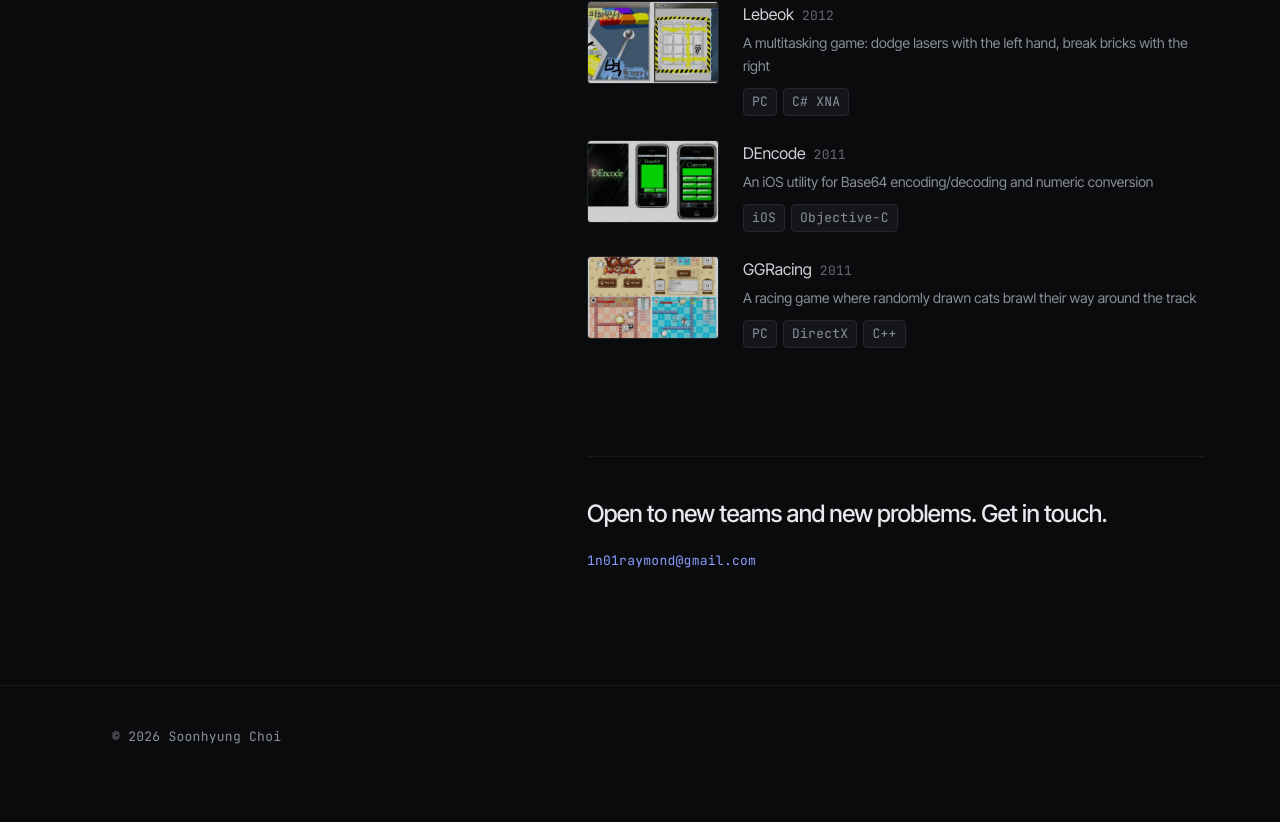
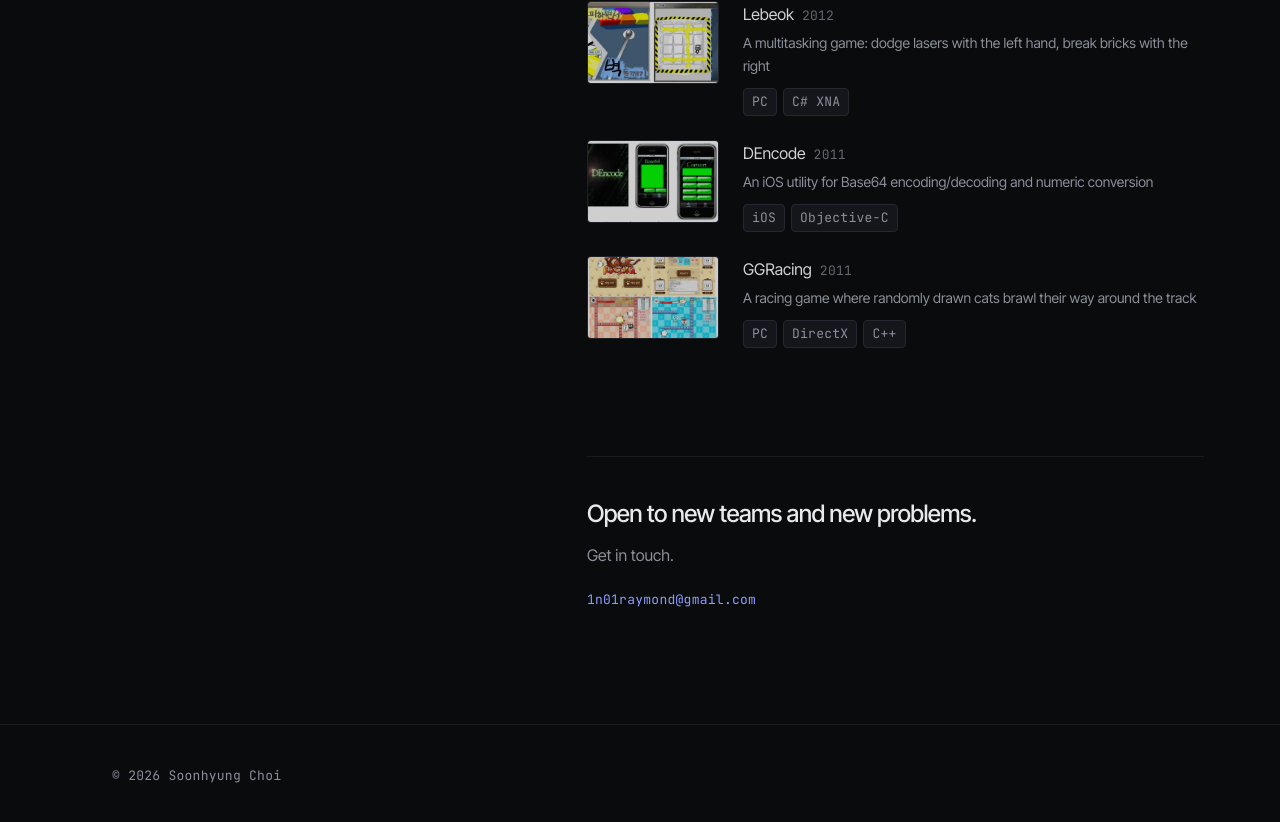
Before and after one commit to 1n01raymond/portfolio, a Next.js app: page /en in a window 1280 px wide. Shown: the part 4076-4898 px from the top of the page. Before the commit the page ends 4864 px from the top, so only its background shows below. Built offline with nearby package versions, Linux system fonts and the light colour scheme; a web font is replaced by a local one.

Commit message:
fix(home): break the closing line in two
한 문단에 붙어 있던 두 문장을 분리한다. 선언은 큰 타이포로, 연락
요청은 그 아래 한 줄로 내린다.

```diff
--- a/src/components/pages/HomePage.tsx
+++ b/src/components/pages/HomePage.tsx
@@ -266,6 +266,7 @@ export default function HomePage({ lang }: { lang: Lang }) {
           <p className="max-w-[40ch] text-xl leading-snug font-medium tracking-tight text-ink sm:text-2xl">
             {t(lang, ui.closing)}
           </p>
+          <p className="mt-3 text-muted">{t(lang, ui.closingNote)}</p>
           <a
             href={`mailto:${contact.email}`}
             className="mono-label mt-5 inline-block text-accent transition-opacity hover:opacity-80"
--- a/src/content/resume.ts
+++ b/src/content/resume.ts
@@ -853,7 +853,13 @@ export const ui = {
     en: 'Student work, 2011–2014 — on my own or in small teams',
   },
   closing: {
-    ko: '새로운 팀과 새로운 문제를 찾고 있습니다. 편하게 연락 주세요.',
-    en: 'Open to new teams and new problems. Get in touch.',
+    ko: '새로운 팀과 새로운 문제를 찾고 있습니다.',
+    en: 'Open to new teams and new problems.',
+  },
+
+  /** 마무리 문장 아래 한 줄. 위 문장과 붙이지 않습니다. */
+  closingNote: {
+    ko: '편하게 연락 주세요.',
+    en: 'Get in touch.',
   },
 }
```
